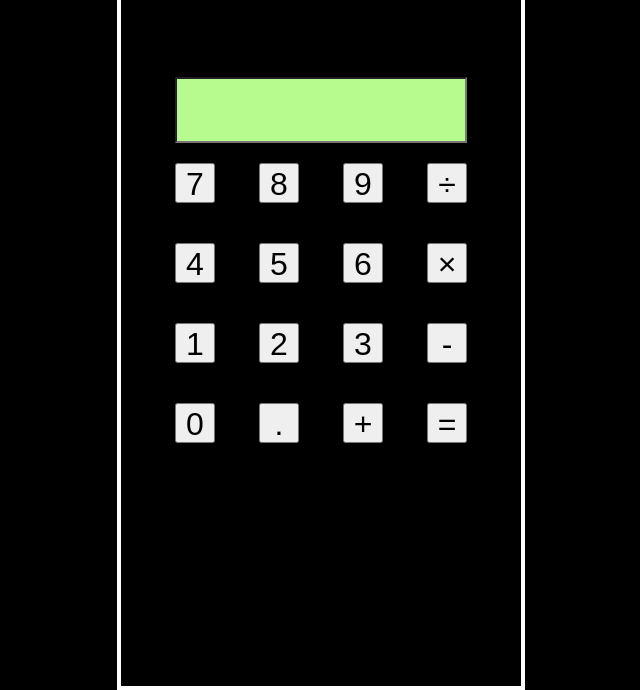
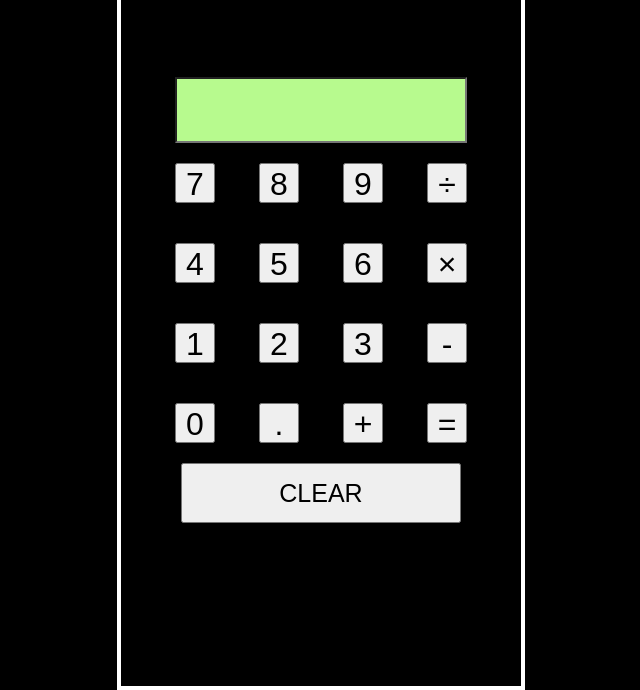
Before and after one commit to ABHINAVpanwar/calculator, a plain HTML site: page index.html in a window 1280 px wide. Shown: the part 110-800 px from the top of the page, without its empty margins (319-959 px from the left). Drawn offline with Linux system fonts and the light colour scheme.

Commit message:
Update index.html

```diff
--- a/index.html
+++ b/index.html
@@ -53,6 +53,12 @@
         background-color: black;
         color: white;
       }
+
+      #clear {
+        width: 280px;
+        height: 60px;
+        font-size: 25px;
+      }
     </style>
   </head>
 
@@ -87,6 +93,9 @@
         <button class="button" onclick="appendValue('+')">+</button>
         <button class="button" onclick="calculate()">=</button>
       </div>
+      <button id="clear" onclick="clr()">
+        CLEAR
+      </button>
     </div>
 
     <script>
@@ -102,12 +111,16 @@
         try {
           const result = eval(expression); // Using eval to calculate the expression
           inputField.value = result;
-          expression = ""; // Clear the expression
+          expression = result;
         } catch (error) {
           inputField.value = "Error"; // Display "Error" for invalid expressions
           expression = ""; // Clear the expression
         }
       }
+
+      function clr() {
+        inputField.value = "";
+      }
     </script>
   </body>
 </html>
```
